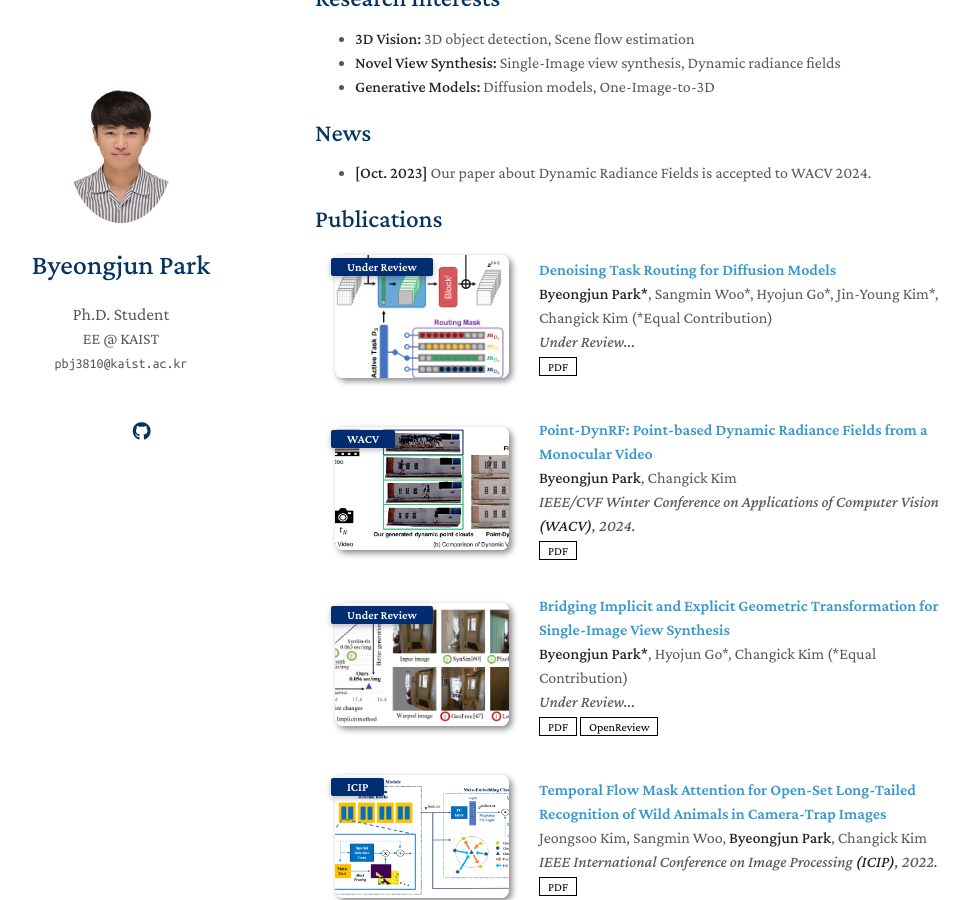
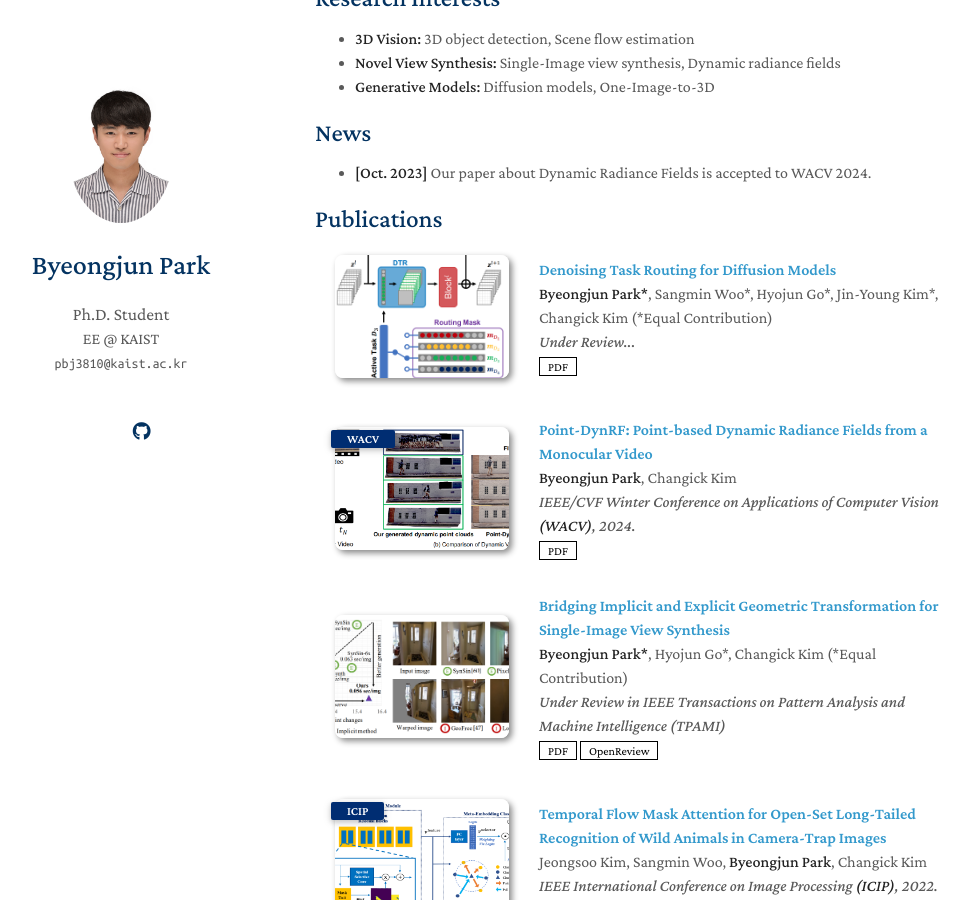
Before and after one commit to byeongjun-park/byeongjun-park.github.io, a Jekyll site: the page built from index.md, in a window 1280 px wide and 900 px high, scrolled down 558 px. Shown: the whole window, without its empty margins (155-1124 px from the left). Built offline with Jekyll 4.4.1, drawn with Linux system fonts in a browser that asks for light colours; nearby versions of some CDN libraries; a style sheet for code colours, icons or effects is not loaded; our own code applies the rules of GitHub Pages for plain Markdown files.

Commit message:
profile update

```diff
--- a/_data/publications.yml
+++ b/_data/publications.yml
@@ -2,7 +2,7 @@ main:
 
   - title: Denoising Task Routing for Diffusion Models
     authors: <strong>Byeongjun Park*</strong>, Sangmin Woo*, Hyojun Go*, Jin-Young Kim*, Changick Kim (*Equal Contribution)
-    conference_short: Under Review
+#    conference_short: Under Review
     conference: Under Review...
     pdf: https://arxiv.org/pdf/2310.07138.pdf
     image: ./assets/img/teaser_iclr.png
@@ -16,8 +16,8 @@ main:
 
   - title: Bridging Implicit and Explicit Geometric Transformation for Single-Image View Synthesis
     authors: <strong>Byeongjun Park*</strong>, Hyojun Go*, Changick Kim (*Equal Contribution)
-    conference_short: Under Review
-    conference: Under Review...
+#    conference_short: Under Review
+    conference: Under Review in IEEE Transactions on Pattern Analysis and Machine Intelligence (TPAMI)
     pdf: https://arxiv.org/pdf/2209.07105.pdf
     OpenReview: https://openreview.net/forum?id=x4JZ3xX5mtv
 #    code: https://github.com/yaoyao-liu/class-incremental-learning/tree/main/mnemonics-training
```
